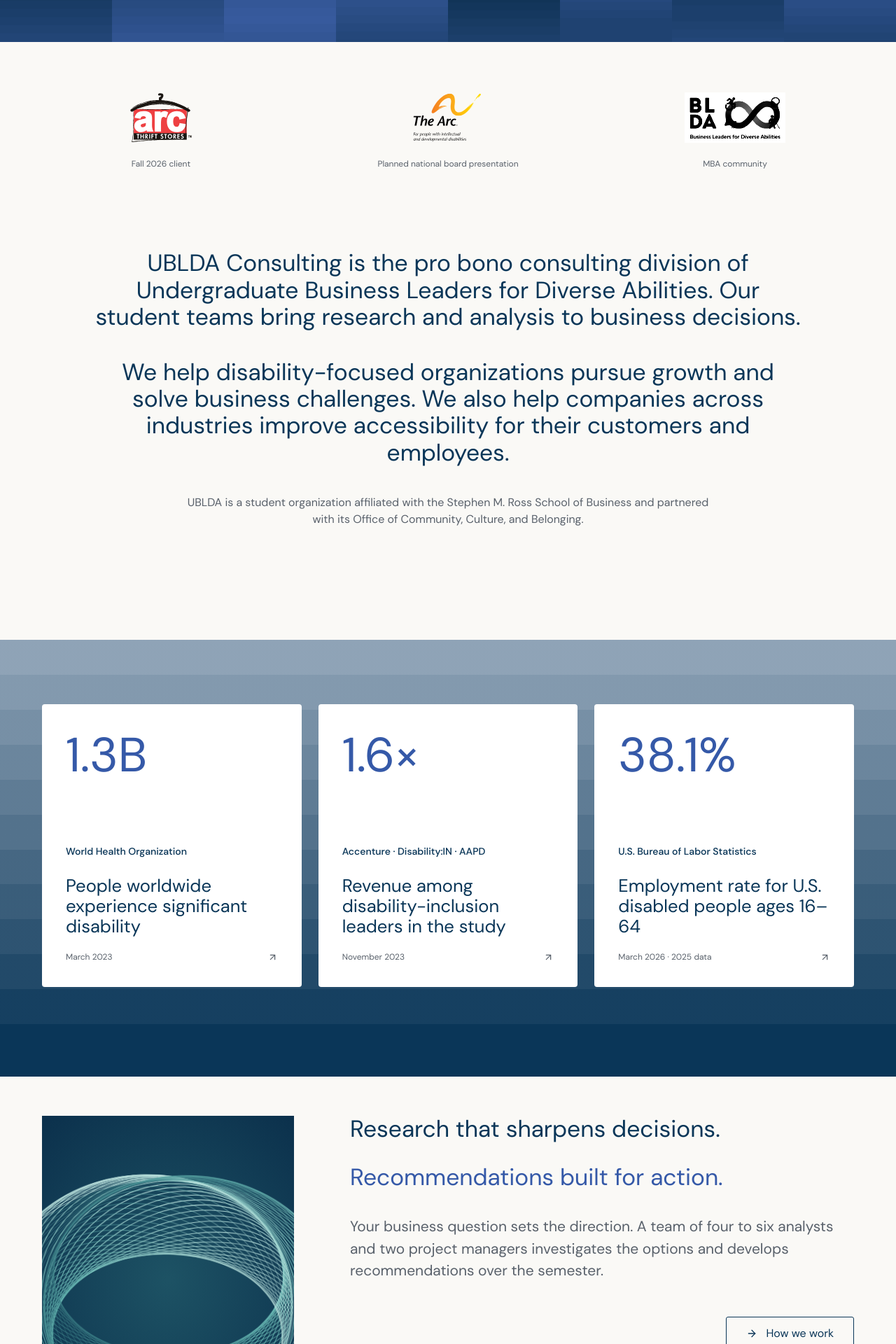
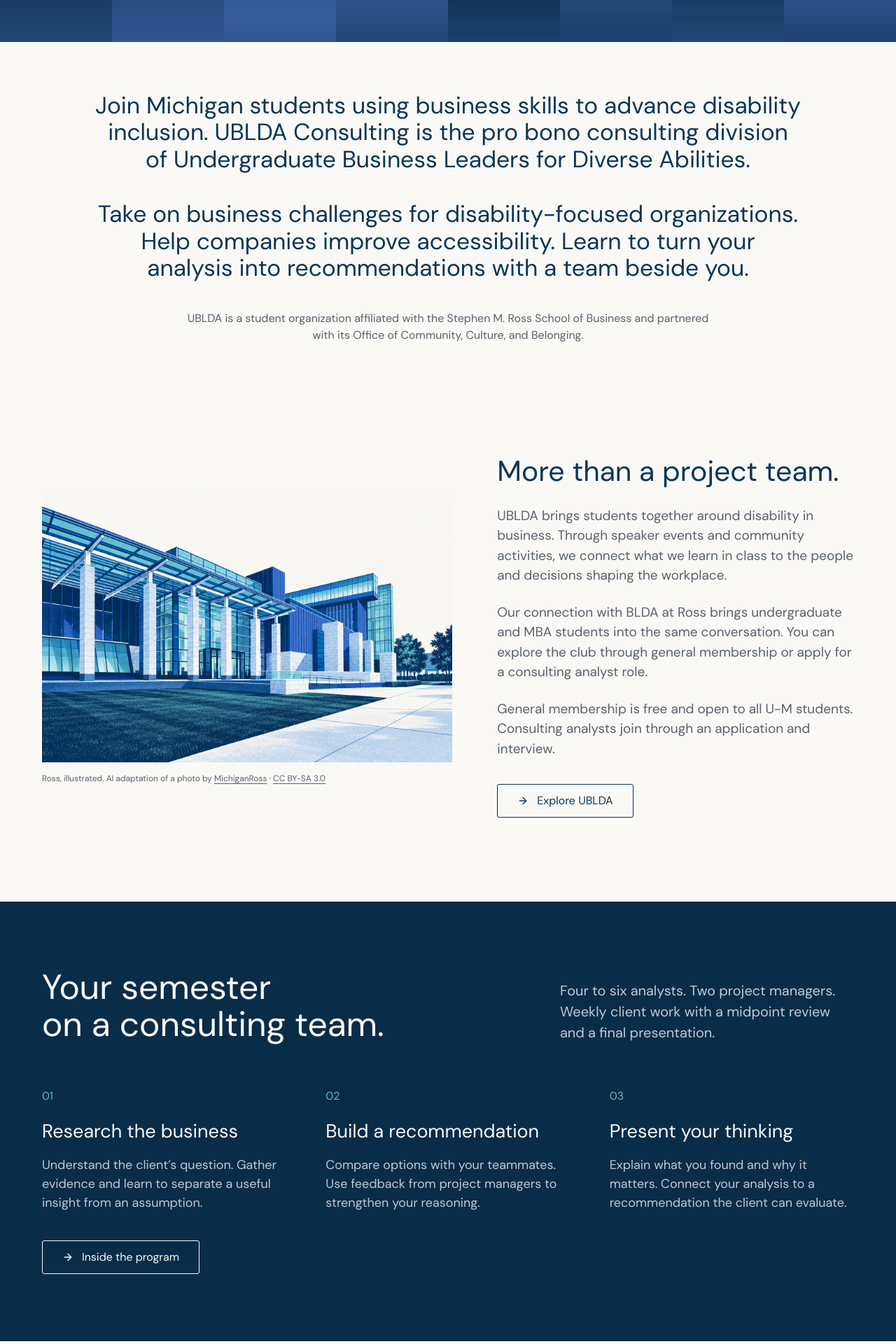
Before and after one commit to sbodine-lab/ublda-website, a React (Vite) app: page /consulting in a window 1280 px wide. Shown: the part 660-2580 px from the top of the page at 70% size. Built offline with nearby package versions, Linux system fonts and the light colour scheme.

Commit message:
Center Consulting on students and add Ross architectural artwork (#127)

```diff
--- a/src/pages/Brand.tsx
+++ b/src/pages/Brand.tsx
@@ -761,16 +761,16 @@
 
           <h3 className="brand-subsection">Consulting voice</h3>
           <p className="brand-section__desc">
-            Lead with the business goal. Explain how research helps a client
-            evaluate options and act. Use direct verbs and short sentences.
-            Show ambition through the work we take on and the questions we ask.
-            Support claims with evidence. Keep punctuation light and preserve
-            the distinction between a planned engagement and a proven result.
+            Speak to students first. Explain what analysts work on and how the
+            club connects business with disability inclusion. Use direct verbs
+            and short sentences. Show the team experience and make the next
+            step clear. Keep client work specific and distinguish planned
+            engagements from completed results.
           </p>
           <div className="brand-phrases">
-            <span className="brand-phrase">Expand access. Strengthen your business.</span>
-            <span className="brand-phrase">Research that sharpens decisions.</span>
-            <span className="brand-phrase">Recommendations built for action.</span>
+            <span className="brand-phrase">Build your skills. Put inclusion into practice.</span>
+            <span className="brand-phrase">Learn consulting through client work.</span>
+            <span className="brand-phrase">A team to learn with. A question to work on.</span>
           </div>
 
           <h3 className="brand-subsection">Key Phrases</h3>
--- a/src/pages/consulting/Studio.css
+++ b/src/pages/consulting/Studio.css
@@ -2199,3 +2199,140 @@
     align-items: start;
   }
 }
+
+/* Student-first club story and semester overview. */
+.st .st-hero-summary {
+  max-width: 650px;
+  margin: 32px auto 0;
+  font-size: 20px;
+  line-height: 1.45;
+  text-align: center;
+}
+.st-hero .st-actions {
+  margin-top: 32px;
+}
+.st-club-story {
+  display: grid;
+  grid-template-columns: 1.15fr 1fr;
+  gap: clamp(40px, 5vw, 80px);
+  align-items: center;
+}
+.st-club-story h2 {
+  font-size: clamp(32px, 3.2vw, 48px);
+  line-height: 1.08;
+  margin: 0 0 28px;
+}
+.st-club-story p {
+  font-size: 19px;
+  line-height: 1.5;
+  color: var(--st-muted);
+}
+.st-club-story .st-button {
+  margin-top: 12px;
+}
+.st-ross-art {
+  margin: 0;
+}
+.st-ross-art img {
+  width: 100%;
+  height: auto;
+  display: block;
+  aspect-ratio: 3 / 2;
+  object-fit: contain;
+}
+.st-ross-art figcaption {
+  margin-top: 14px;
+  font-size: 12px;
+  line-height: 1.5;
+  color: var(--st-muted);
+}
+.st-ross-art figcaption a {
+  text-decoration: underline;
+  text-underline-offset: 3px;
+}
+.st-practice-campus {
+  max-width: 1100px;
+}
+.st-experience {
+  margin-top: 120px;
+  padding-block: 96px;
+  background: var(--st-dark);
+  color: var(--st-paper);
+}
+.st-experience .st-section-top {
+  align-items: flex-end;
+  margin-bottom: 64px;
+}
+.st-experience .st-section-top p {
+  max-width: 420px;
+  color: var(--st-muted-light);
+  font-size: 20px;
+  line-height: 1.5;
+}
+.st-experience-grid {
+  display: grid;
+  grid-template-columns: repeat(3, minmax(0, 1fr));
+  gap: 56px;
+  margin-bottom: 40px;
+}
+.st-experience-grid article > span {
+  display: block;
+  color: var(--st-brand-teal);
+  font-size: 16px;
+  margin-bottom: 22px;
+}
+.st-experience-grid h3 {
+  font-size: 27px;
+  line-height: 1.15;
+  margin: 0 0 20px;
+}
+.st-experience-grid p {
+  color: var(--st-muted-light);
+  font-size: 18px;
+  line-height: 1.5;
+  margin: 0;
+}
+@media (max-width: 1024px) {
+  .st-club-story {
+    grid-template-columns: 1fr;
+  }
+  .st-experience-grid {
+    gap: 28px;
+  }
+  .st-experience-grid h3 {
+    font-size: 24px;
+  }
+}
+@media (max-width: 767px) {
+  .st .st-hero-summary {
+    margin-top: 28px;
+    font-size: 18px;
+    text-align: left;
+  }
+  .st-club-story {
+    gap: 32px;
+  }
+  .st-club-story p {
+    font-size: 18px;
+  }
+  .st-experience {
+    margin-top: 80px;
+    padding-block: 64px;
+  }
+  .st-experience .st-section-top {
+    margin-bottom: 36px;
+  }
+  .st-experience .st-section-top p {
+    font-size: 18px;
+  }
+  .st-experience-grid {
+    grid-template-columns: 1fr;
+    gap: 36px;
+  }
+  .st-experience-grid article > span {
+    margin-bottom: 12px;
+  }
+  .st-experience-grid h3 {
+    margin-bottom: 14px;
+  }
+}
--- a/src/pages/consulting/StudioPages.tsx
+++ b/src/pages/consulting/StudioPages.tsx
@@ -61,39 +61,23 @@
     </div>
   );
 }
-function Metrics() {
+function RossArtwork() {
   return (
-    <section
-      className="st-metrics"
-      aria-label="Why disability inclusion matters"
-    >
-      <div className="st-wrap">
-        <div className="st-metric-grid">
-          {RESEARCH.map((item) => (
-            <Link
-              to={`/consulting/insights/${item.id}`}
-              key={item.id}
-              className="st-metric"
-            >
-              <span className="st-metric-value">{item.value}</span>
-              <div>
-                <p className="st-source">{item.source}</p>
-                <h2>
-                  {item.id === "disability-is-not-a-niche"
-                    ? "People worldwide experience significant disability"
-                    : item.id === "the-business-case"
-                      ? "Revenue among disability-inclusion leaders in the study"
-                      : "Employment rate for U.S. disabled people ages 16–64"}
-                </h2>
-                <small>
-                  {item.date} <ArrowUpRight size={15} />
-                </small>
-              </div>
-            </Link>
-          ))}
-        </div>
-      </div>
-    </section>
+    <figure className="st-ross-art">
+      <img
+        src="/consulting/art/ross-architectural-print.jpg"
+        alt="Architectural illustration of the Ross School of Business in navy, cobalt and teal"
+        width="1536"
+        height="1024"
+        loading="lazy"
+        decoding="async"
+      />
+      <figcaption>
+        Ross, illustrated. AI adaptation of a photo by{" "}
+        <a href="https://commons.wikimedia.org/wiki/File:Ross_School_Exterior.jpg">MichiganRoss</a>
+        {" · "}<a href="https://creativecommons.org/licenses/by-sa/3.0/">CC BY-SA 3.0</a>
+      </figcaption>
+    </figure>
   );
 }
 function InsightCards({ filter = "All" }: { filter?: string }) {
@@ -205,81 +189,83 @@
         <Bands />
         <div className="st-wrap st-hero-content">
           <h1>
-            <span data-enter>Expand access.</span>
+            <span data-enter>Build your skills.</span>
             <span data-enter style={enterDelay(250)}>
-              Strengthen your business.
+              Put inclusion into practice.
             </span>
           </h1>
+          <p className="st-hero-summary" data-enter style={enterDelay(400)}>
+            Student-led consulting at Michigan Ross.
+            Real client projects in business strategy and accessibility.
+          </p>
           <div className="st-actions" data-enter style={enterDelay(600)}>
-            <Button to="/consulting/work">View work</Button>
-            <Button to="/consulting/contact" solid>
-              Discuss a project
-            </Button>
+            <Button to="/consulting/work">Our work</Button>
+            <Button to="/consulting/contact#join" solid>Join the team</Button>
           </div>
         </div>
       </section>
       <section className="st-wrap st-positioning">
-        <div className="st-affiliations" data-enter>
-          <div>
-            <BrandLogo src="/partners-arc-thrift.png" alt="Arc Thrift Stores" />
-            <small>Fall 2026 client</small>
-          </div>
-          <div>
-            <BrandLogo src="/client-the-arc.svg" alt="The Arc" />
-            <small>Planned national board presentation</small>
-          </div>
-          <div>
-            <BrandLogo
-              src="/partners-blda.webp"
-              alt="Business Leaders for Diverse Abilities"
-            />
-            <small>MBA community</small>
-          </div>
-        </div>
         <div className="st-statement" data-enter>
           <p>
-            UBLDA Consulting is the pro bono consulting division of Undergraduate
-            Business Leaders for Diverse Abilities. Our student teams bring
-            research and analysis to business decisions.
+            Join Michigan students using business skills to advance disability
+            inclusion. UBLDA Consulting is the pro bono consulting division of
+            Undergraduate Business Leaders for Diverse Abilities.
           </p>
           <p>
-            We help disability-focused organizations pursue growth and solve
-            business challenges. We also help companies across industries
-            improve accessibility for their customers and employees.
+            Take on business challenges for disability-focused organizations.
+            Help companies improve accessibility. Learn to turn your analysis
+            into recommendations with a team beside you.
           </p>
           <p className="st-campus-affiliation">{PARTNER_STATEMENT}</p>
         </div>
       </section>
-      <Metrics />
-      <section className="st-wrap st-story" data-enter>
-        <div className="st-story-art">
-          <GenerativeArt kind="perspective" />
-        </div>
+      <section className="st-wrap st-club-story" data-enter>
+        <RossArtwork />
         <div>
-          <h2>
-            Research that sharpens decisions.
-            <br />
-            <span>
-              Recommendations built for action.
-            </span>
-          </h2>
+          <h2>More than a project team.</h2>
           <p>
-            Your business question sets the direction. A team of four to six
-            analysts and two project managers investigates the options and
-            develops recommendations over the semester.
+            UBLDA brings students together around disability in business.
+            Through speaker events and community activities, we connect what
+            we learn in class to the people and decisions shaping the workplace.
           </p>
-          <Button to="/consulting/practice">How we work</Button>
+          <p>
+            Our connection with BLDA at Ross brings undergraduate and MBA
+            students into the same conversation. You can explore the club
+            through general membership or apply for a consulting analyst role.
+          </p>
+          <p>
+            General membership is free and open to all U-M students.
+            Consulting analysts join through an application and interview.
+          </p>
+          <Button to="/">Explore UBLDA</Button>
         </div>
       </section>
-      <section className="st-wrap st-section" data-enter>
-        <h2 className="st-section-heading">
-          Business strategy and
-          <br />
-          accessibility consulting
-        </h2>
-        <ServiceCards />
+      <section className="st-experience">
+        <div className="st-wrap">
+          <div className="st-section-top" data-enter>
+            <h2 className="st-section-heading">Your semester<br />on a consulting team.</h2>
+            <p>Four to six analysts. Two project managers. Weekly client work with a midpoint review and a final presentation.</p>
+          </div>
+          <div className="st-experience-grid">
+            <article data-enter>
+              <span aria-hidden="true">01</span>
+              <h3>Research the business</h3>
+              <p>Understand the client’s question. Gather evidence and learn to separate a useful insight from an assumption.</p>
+            </article>
+            <article data-enter>
+              <span aria-hidden="true">02</span>
+              <h3>Build a recommendation</h3>
+              <p>Compare options with your teammates. Use feedback from project managers to strengthen your reasoning.</p>
+            </article>
+            <article data-enter>
+              <span aria-hidden="true">03</span>
+              <h3>Present your thinking</h3>
+              <p>Explain what you found and why it matters. Connect your analysis to a recommendation the client can evaluate.</p>
+            </article>
+          </div>
+          <Button to="/consulting/practice">Inside the program</Button>
+        </div>
       </section>
-      <Callout />
       <section
         className="st-wrap st-client-feature"
         aria-labelledby="client-heading"
@@ -313,30 +299,20 @@
           </div>
         </div>
       </section>
-      <section className="st-wrap st-section">
-        <div className="st-section-top" data-enter>
-          <h2 className="st-section-heading">
-            Evidence to inform
-            <br />
-            better decisions
-          </h2>
-          <Button to="/consulting/insights">Browse all insights</Button>
-        </div>
-        <InsightCards />
+      <section className="st-wrap st-section" data-enter>
+        <h2 className="st-section-heading">The questions<br />our teams explore.</h2>
+        <ServiceCards />
       </section>
       <section className="st-team-section">
         <div className="st-wrap">
           <div className="st-section-top" data-enter>
-            <h2 className="st-section-heading">
-              The people
-              <br />
-              behind the work
-            </h2>
+            <h2 className="st-section-heading">Meet your<br />project managers.</h2>
             <Button to="/consulting/leadership">Meet the team</Button>
           </div>
           <People />
         </div>
       </section>
+      <Callout join />
     </Studio>
   );
 }
@@ -346,8 +322,9 @@
     <Studio title="Services" dark>
       <Intro title="Services">
         <p>
-          Business strategy for disability-focused organizations.
-          Accessibility consulting for companies across industries.
+          Explore the work our student teams can take on: business strategy
+          for disability-focused organizations and accessibility projects for
+          companies across industries.
         </p>
       </Intro>
       <div className="st-wrap st-service-rows">
@@ -373,7 +350,7 @@
           and compliance certification fall outside our services.
         </p>
       </section>
-      <Callout />
+      <Callout join />
     </Studio>
   );
 }
@@ -391,21 +368,21 @@
       </div>
       <section className="st-wrap st-detail-body" data-enter>
         <h2>
-          Define the challenge.
-          <br />Evaluate the options.
+          What you could
+          <br />work on.
         </h2>
         <div>
           <p>{area.detail}</p>
-          <h3>Potential project areas</h3>
+          <h3>Topics a project could explore</h3>
           <ul>
             {area.examples.map((e) => (
               <li key={e}>{e}</li>
             ))}
           </ul>
-          <Button href={CONTACT_MAILTO}>Discuss a project</Button>
+          <Button to="/consulting/contact#join">Explore analyst roles</Button>
         </div>
       </section>
-      <Callout />
+      <Callout join />
     </Studio>
   );
 }
@@ -462,7 +439,7 @@
           <Button to="/consulting/practice">How we work</Button>
         </div>
       </section>
-      <Callout />
+      <Callout join />
     </Studio>
   );
 }
@@ -484,13 +461,14 @@
           We work pro bono.
         </p>
         <p>
-          We help disability-focused organizations address business challenges.
-          We also help companies across industries improve their accessibility
-          strategies and programs.
+          As an analyst, you work on business challenges for disability-focused
+          organizations or accessibility projects for companies across industries.
+          You learn by researching a real question and developing a response
+          with your team.
         </p>
       </Intro>
-      <div className="st-wrap st-practice-art">
-        <GenerativeArt kind="practice" />
+      <div className="st-wrap st-practice-campus">
+        <RossArtwork />
       </div>
       <section className="st-wrap st-detail-body" data-enter>
         <h2>
@@ -501,14 +479,14 @@
         </h2>
         <div>
           <p>
-            Four to six analysts work with two project managers. They research
-            the client’s question and test their assumptions before
-            recommending a direction.
+            You work with fellow analysts and two project managers to research
+            the client’s question. Test your assumptions together and build
+            the case for your recommendation.
           </p>
           <p>
-            Weekly deliverables keep the project moving. A midpoint review gives
-            the team feedback to strengthen its analysis before the final
-            presentation.
+            Weekly deliverables help you practice structuring a problem and
+            explaining your thinking. Use the midpoint review to improve your
+            analysis before the final client presentation.
           </p>
           <p>
             Bring curiosity and the discipline to follow through. You do not need
@@ -571,7 +549,7 @@
           </article>
         ))}
       </div>
-      <Callout />
+      <Callout join />
     </Studio>
   );
 }
@@ -584,13 +562,13 @@
           <>
             Disability inclusion.
             <br />
-            <em>A business priority.</em>
+            <em>A broader perspective.</em>
           </>
         }
       >
         <p>
-          Understand the scale of disability and its relevance to business.
-          Explore research on market reach and workforce participation.
+          Context for students exploring disability in business. Use these
+          readings to inform your thinking alongside the work of the club.
         </p>
       </Intro>
       <section className="st-wrap st-section">
@@ -607,7 +585,7 @@
         </div>
         <InsightCards filter={filter} />
       </section>
-      <Callout />
+      <Callout join />
     </Studio>
   );
 }
@@ -640,7 +618,7 @@
           <Button to="/consulting/insights">All insights</Button>
         </div>
       </article>
-      <Callout />
+      <Callout join />
     </Studio>
   );
 }
@@ -681,7 +659,7 @@
         />
       </label>
       <label>
-        What business challenge are you working on?
+        What would you like to ask us?
         <textarea name="message" rows={4} required maxLength={4000} />
       </label>
       <button className="st-button st-button--solid" type="submit">
@@ -715,15 +693,16 @@
       <Intro
         title={
           <>
-            What comes next
+            Find your place
             <br />
-            <em>for your business?</em>
+            <em>at UBLDA.</em>
           </>
         }
       >
         <p>
-          Tell us what you want to achieve. We’ll discuss whether a focused
-          consulting project can help. Students can explore opportunities below.
+          Explore consulting analyst roles or join the wider club. Our project
+          managers can answer questions about the work and application process.
+          Organizations interested in a project can contact us here too.
         </p>
         <div className="st-contact-emails">
           {LEADERS.map((l) => (
```
Also changed, not shown: src/pages/consulting/Studio.tsx (+4 -4 lines), src/pages/consulting/research.ts (+6 -6 lines), public/consulting/art/ross-architectural-print.jpg (added), 2 other files (tests, documents, lock files or other folders).
